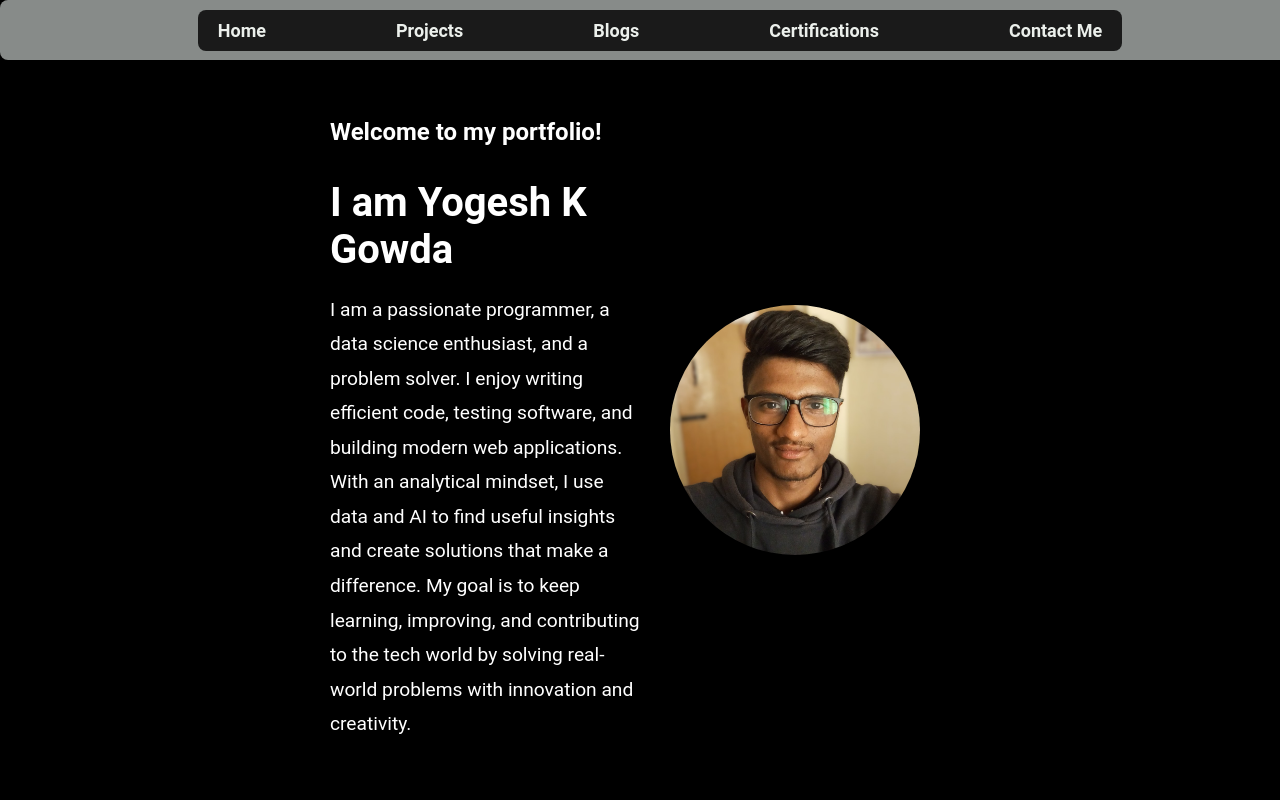
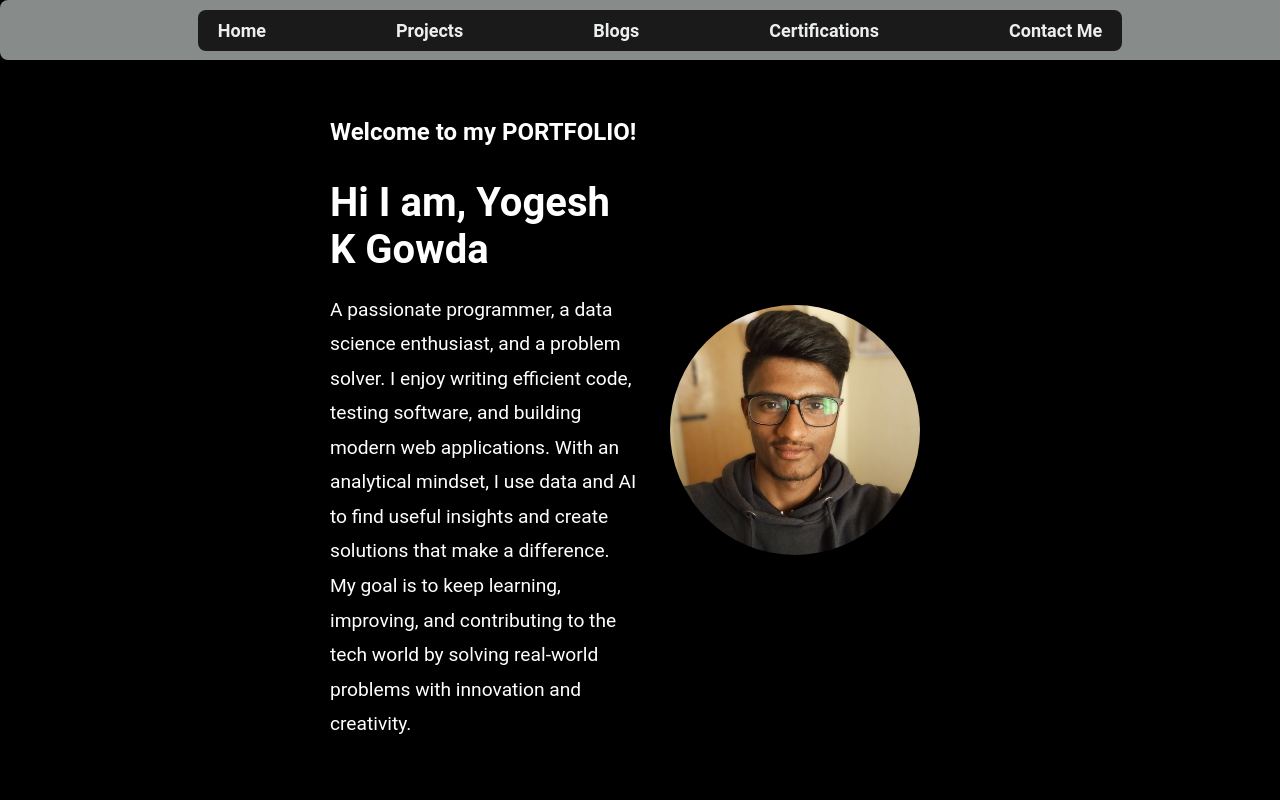
Before and after one commit to Yogi-Gowda/My_portfolio, a React (Create React App) app in the folder frontend/: page / in a window 1280 px wide. Shown: the top 800 px of the page. Built offline with nearby package versions, Linux system fonts and the light colour scheme.

Commit message:
Update Hero.js

```diff
--- a/frontend/src/components/Hero.js
+++ b/frontend/src/components/Hero.js
@@ -7,10 +7,10 @@ function Hero() {
       <div className="hero-content">
         {/* Left Side: Text */}
         <div className="hero-text">
-          <h3>Welcome to my portfolio!</h3>
-          <h2>I am Yogesh K Gowda</h2>
+          <h3>Welcome to my PORTFOLIO!</h3>
+          <h2>Hi I am, Yogesh K Gowda</h2>
           <p>
-            I am a passionate programmer, a data science enthusiast, and a problem solver.
+            A passionate programmer, a data science enthusiast, and a problem solver.
             I enjoy writing efficient code, testing software, and building modern web applications.
             With an analytical mindset, I use data and AI to find useful insights and create solutions that
             make a difference. My goal is to keep learning, improving, and contributing to the tech world by solving
```
